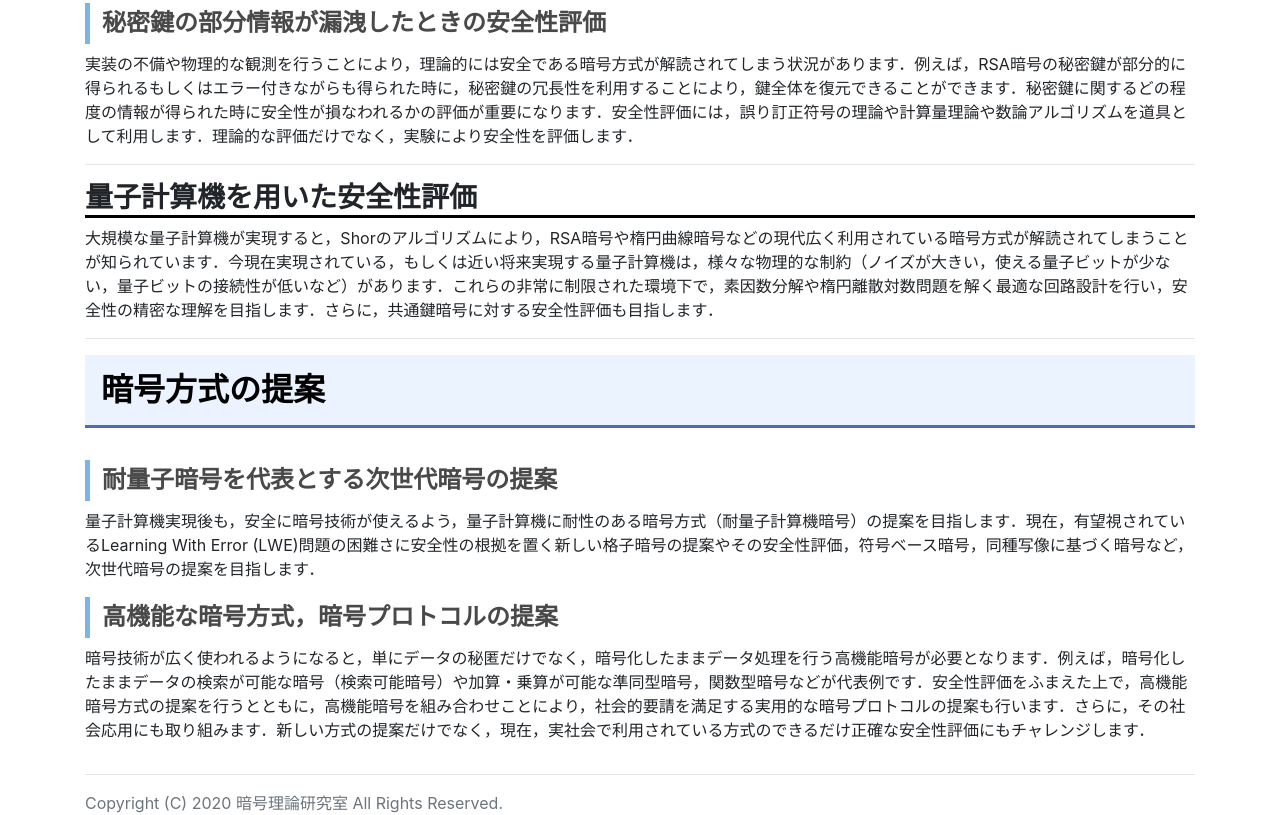
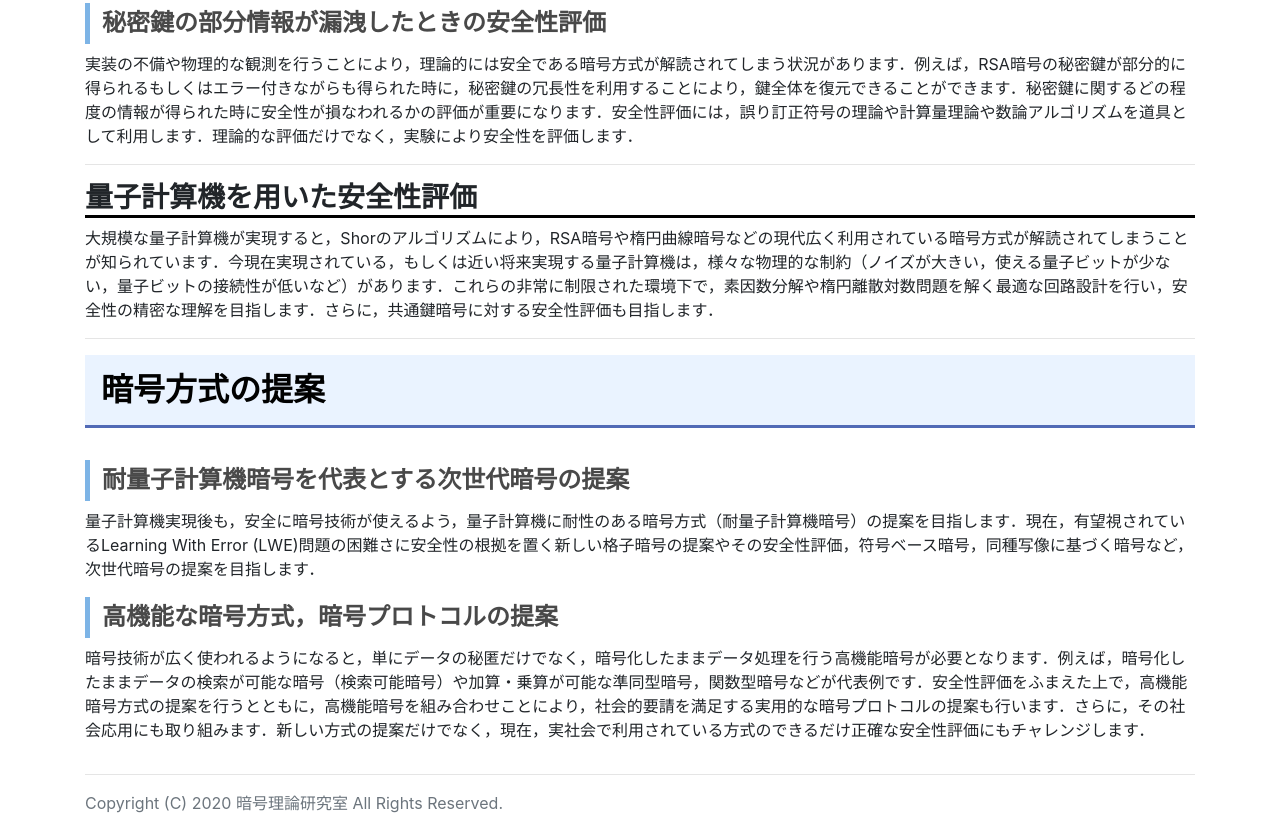
Before and after one commit to n-kunihiro/crisec, a plain HTML site: page research.html in a window 1280 px wide. Shown: the part 530-1345 px from the top of the page. Drawn offline with nearby package versions, Linux system fonts and the light colour scheme.

Commit message:
Update research.html

```diff
--- a/research.html
+++ b/research.html
@@ -60,7 +60,7 @@
 
         <h2>暗号方式の提案</h2>
         <br>
-        <h4> 耐量子暗号を代表とする次世代暗号の提案</h4>
+        <h4> 耐量子計算機暗号を代表とする次世代暗号の提案</h4>
         <p>量子計算機実現後も，安全に暗号技術が使えるよう，量子計算機に耐性のある暗号方式（耐量子計算機暗号）の提案を目指します．現在，有望視されているLearning With Error (LWE)問題の困難さに安全性の根拠を置く新しい格子暗号の提案やその安全性評価，符号ベース暗号，同種写像に基づく暗号など，次世代暗号の提案を目指します．</p>
         <h4> 高機能な暗号方式，暗号プロトコルの提案</h4>
         <p>暗号技術が広く使われるようになると，単にデータの秘匿だけでなく，暗号化したままデータ処理を行う高機能暗号が必要となります．例えば，暗号化したままデータの検索が可能な暗号（検索可能暗号）や加算・乗算が可能な準同型暗号，関数型暗号などが代表例です．安全性評価をふまえた上で，高機能暗号方式の提案を行うとともに，高機能暗号を組み合わせことにより，社会的要請を満足する実用的な暗号プロトコルの提案も行います．さらに，その社会応用にも取り組みます．新しい方式の提案だけでなく，現在，実社会で利用されている方式のできるだけ正確な安全性評価にもチャレンジします．</p>
```
